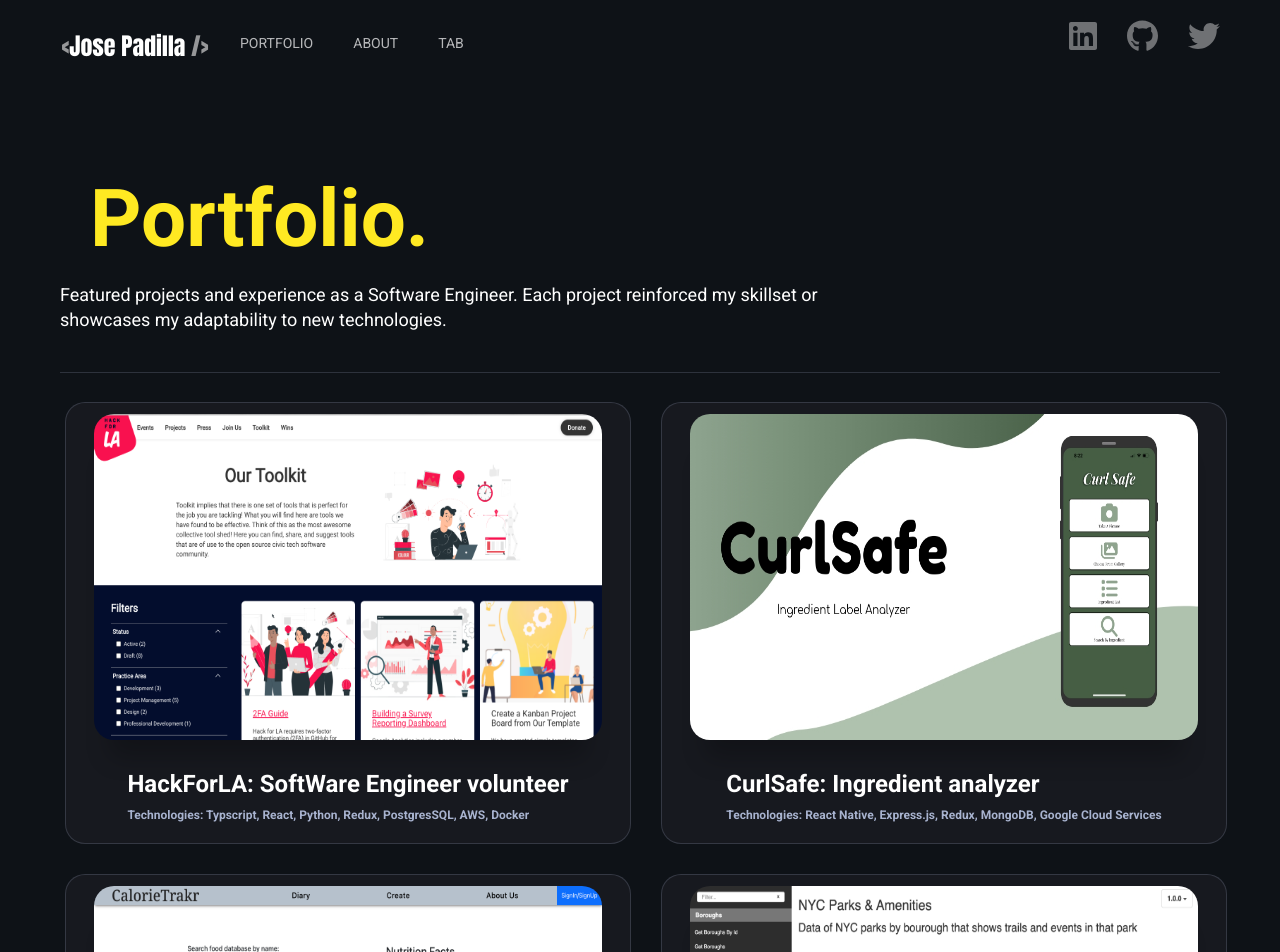
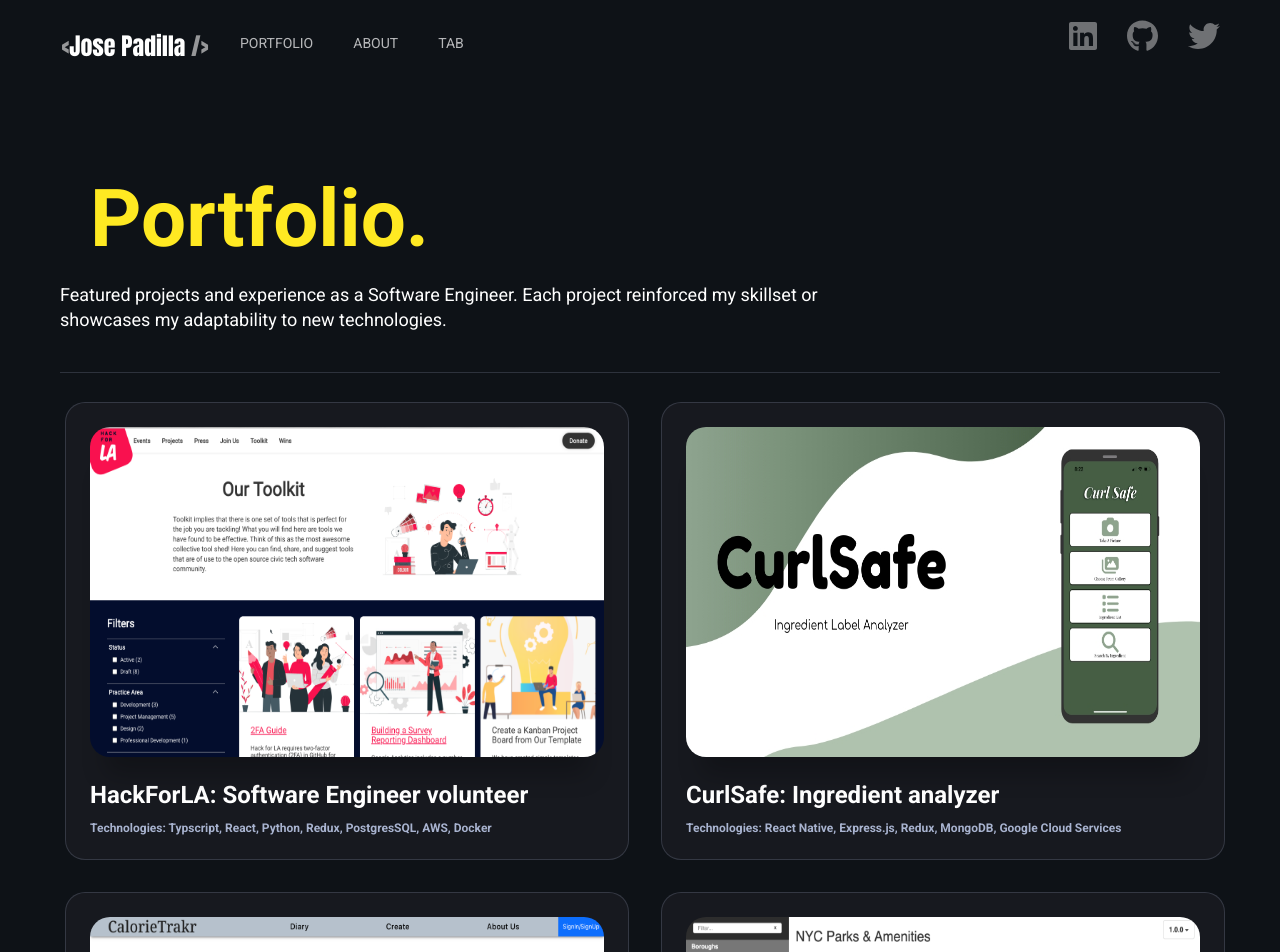
Before and after one commit to JpadillaCoding/Personal-Website, a Next.js app: page /portfolio in a window 1280 px wide. Shown: the top 952 px of the page. Built offline with nearby package versions, Linux system fonts and the light colour scheme.

Commit message:
bug: fixed bug, images now alwasy placed in same spot on the card

```diff
--- a/app/components/portfolio Items/page.module.css
+++ b/app/components/portfolio Items/page.module.css
@@ -1,14 +1,9 @@
 .outer_wrapper {
   background-color: #17191f;
-  width: 100%;
-  height: 100%;
-  display: flex;
-  flex-direction: column;
-  align-items: center;
-  justify-content: center;
   border-radius: 20px;
   border: 1px solid rgba(168, 179, 207, 0.2);
   color: white;
+  padding: 24px;
 }
 .outer_wrapper:hover {
   border-color: #ffe923;
@@ -19,21 +14,21 @@
   position: relative;
   /* parent container of Image component needs to be relative
   to make images responsive to the viewport*/
-  width: 90%;
   aspect-ratio: 70/45;
   border-radius: 20px;
-  margin: 10px;
   box-shadow: 0 33px 24px -16px rgba(0, 0, 0, 0.24);
 }
 .content_wrapper {
-  align-items: flex-start;
-  padding: 20px;
+  margin-top: 24px;
+  display: flex;
+  flex-direction: column;
 }
 .content_description {
   font-size: 1.5rem;
+  margin-bottom: 12px;
 }
 .content_tech {
   color: #a8b3cf;
-  margin-top: 10px;
   font-size: .75rem;
+  margin-top: ;
 }
--- a/app/portfolio/page.tsx
+++ b/app/portfolio/page.tsx
@@ -17,9 +17,10 @@ export default function Portfolio() {
       </div>
       <div className="divider"></div>
       <div className={styles.portfolio_items_wrapper}>
+
         <PortfolioItem
           src={"/hackLa.png"}
-          description={"HackForLA: SoftWare Engineer volunteer"}
+          description={"HackForLA: Software Engineer volunteer"}
           alt={"screen shot of hack for LA homepage"}
           tech={"Typscript, React, Python, Redux, PostgresSQL, AWS, Docker"}
         />
```
